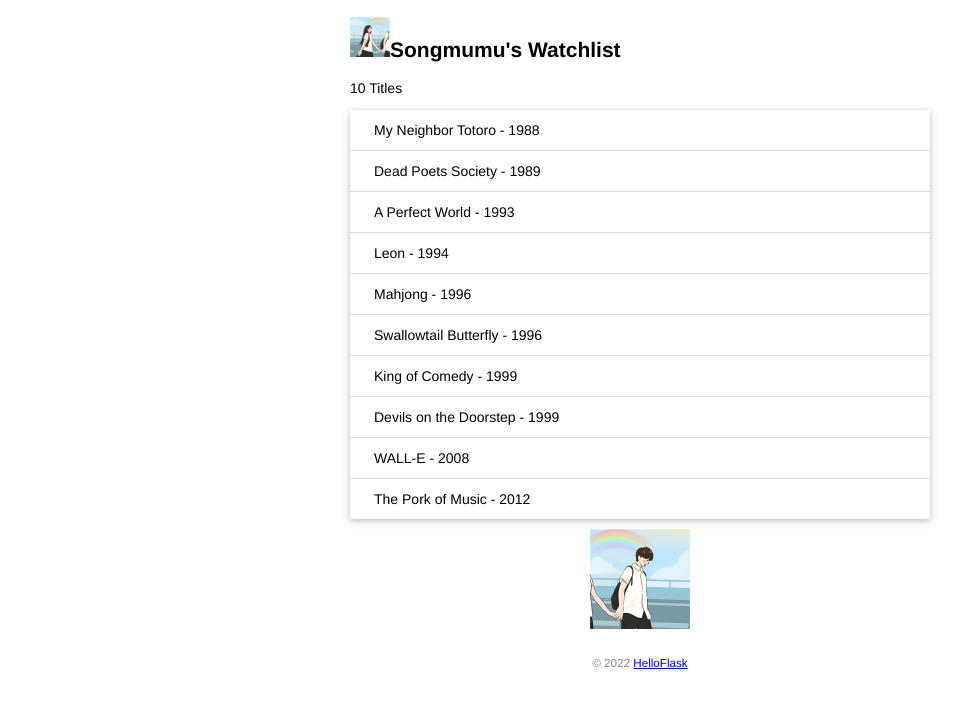
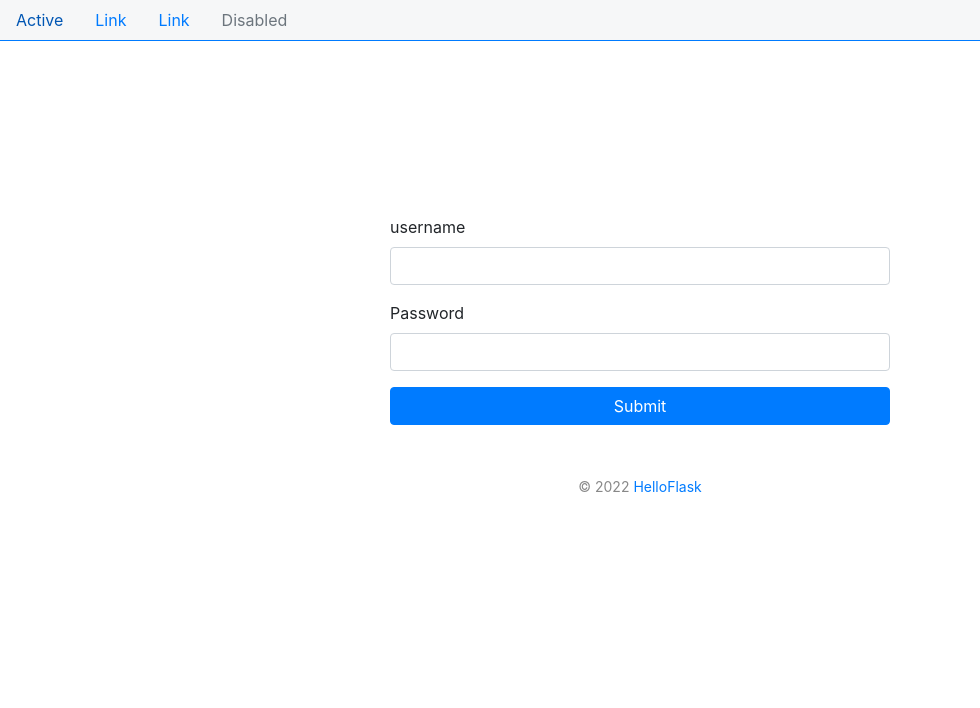
Before and after one commit to songmumu/watchlist, a Flask app: page / in a window 1280 px wide. Shown: the top 708 px of the page, without its empty margins (0-980 px from the left). Run offline with Flask 2, Linux system fonts and the light colour scheme; tables that the repository leaves empty hold one stand-in row (values such as "Sample post"); some libraries are stand-ins or nearby versions.

Commit message:
Add admin

```diff
--- a/app.py
+++ b/app.py
@@ -1,40 +1,81 @@
 from flask import Flask, render_template, request, redirect, url_for
 from markupsafe import escape
-from user import add_user
+from flask_bootstrap import Bootstrap4
+from user import add_user, query_all_user, query_first_user
+from admin import add_admin, query_admin
+
 
 app = Flask(__name__)
 
+bootstrap = Bootstrap4(app)
+if __name__ == '__main__':
+    app.run()
+
+
+"""
+    小程序 api
+"""
 
 @app.route('/user/register', methods=['GET', 'POST'])
-def login():
+def user_register():
     if request.method == 'POST':
         nickname = request.form.get('nickname')
-        phone = int(request.form.get('phone'))
+        openID = request.form.get('openID')
         password = request.form.get('password')
-        add_user(nickname, password, phone)
-        return render_template('login_success.html', name=nickname, phone=phone)
+        add_user(nickname, openID, password)
+        return {'msg': 'success'}, 200
+
+@app.route('/user/login', methods=['POST'])
+def user_login():
+    if request.method == 'POST':
+        nickname = request.form.get('nickname')
+        login(nickname)
 
 
-@app.route('/')
+"""
+后台管理系统 api
+"""
+@app.route('/', methods=['GET', 'POST'])
 def index():
-    return render_template('index.html', name=name, movies=movies)
+    if request.method == 'GET':
+        return render_template('login.html')
 
 
-@app.route('/login_success')
-def login_success():
-    return render_template('login_success.html')
+@app.route('/admin/login', methods=['GET', 'POST'])
+def admin_login():
+    if request.method == 'GET':
+        return render_template('login.html')
+
+@app.route('/admin/to_register', methods=['GET', 'POST'])
+def admin_to_login():
+    if request.method == 'POST':
+        username = request.form.get('username')
+        password = request.form.get('password')
+        add_admin(username, password)
+        return {'msg': 'success'}, 200
 
 
-name = 'Songmumu'
-movies = [
-    {'title': 'My Neighbor Totoro', 'year': '1988'},
-    {'title': 'Dead Poets Society', 'year': '1989'},
-    {'title': 'A Perfect World', 'year': '1993'},
-    {'title': 'Leon', 'year': '1994'},
-    {'title': 'Mahjong', 'year': '1996'},
-    {'title': 'Swallowtail Butterfly', 'year': '1996'},
-    {'title': 'King of Comedy', 'year': '1999'},
-    {'title': 'Devils on the Doorstep', 'year': '1999'},
-    {'title': 'WALL-E', 'year': '2008'},
-    {'title': 'The Pork of Music', 'year': '2012'},
-]
+@app.route('/admin/to_login', methods=['GET', 'POST'])
+def admin_to_register():
+    if request.method == 'POST':
+        username = escape(request.form.get('username')).striptags()
+        password = escape(request.form.get('password')).striptags()
+        db_username = query_admin(username).username
+        db_password = query_admin(username).password
+        return {'msg': db_username ,'msg2': db_password }, 200
+
+
+
+
+
+# 对于多个模板内都需要使用的变量，可以使用app.context_processor 装饰器注册一个模板上下文处理函数，这个函数返回的变量（以字典键值对的形式）将会统一注入到每一个模板的上下文环境中，因此可以在模板中直接使用
+@app.context_processor
+def inject_user():
+    username= query_first_user().nickname
+    return dict(username=username) #需要返回字典，等同于 return {'user', user}
+
+
+# app.errorhandler()装饰器注册一个错误的处理函数，当发生404错误时，这个函数就会被触发
+@app.errorhandler(404)
+def page_not_found(e):
+    return render_template('404.html'), 404
--- a/static/style.css
+++ b/static/style.css
@@ -1,9 +1,14 @@
 /* 页面整体 */
 body {
     margin: auto;
-    max-width: 580px;
-    font-size: 14px;
+    width: 100%;
+    font-size: 16px;
     font-family: Helvetica, Arial, sans-serif;
+}
+
+/* 中间部分 */
+.content {
+    padding: 20px;
 }
 
 /* 页脚 */
@@ -14,35 +19,7 @@ footer {
     padding: 10px;
 }
 
-/* 头像 */
-.avatar {
-    width: 40px;
+.nav {
+    border-bottom: 1px solid #007bff;
+    background-color: #f6f7f8;
 }
-
-/* 电影列表 */
-.movie-list {
-    list-style-type: none;
-    padding: 0;
-    margin-bottom: 10px;
-    box-shadow: 0 2px 5px 0 rgba(0, 0, 0, 0.16), 0 2px 10px 0 rgba(0, 0, 0, 0.12);
-}
-
-.movie-list li {
-    padding: 12px 24px;
-    border-bottom: 1px solid #ddd;
-}
-
-.movie-list li:last-child {
-    border-bottom:none;
-}
-
-.movie-list li:hover {
-    background-color: #f8f9fa;
-}
-
-/* 龙猫图片 */
-.totoro {
-    display: block;
-    margin: 0 auto;
-    height: 100px;
-}
--- /dev/null
+++ b/static/style/login.css
@@ -0,0 +1,4 @@
+.form {
+    width: 500px;
+    margin: 150px auto 0;
+}
--- /dev/null
+++ b/templates/404.html
@@ -0,0 +1,4 @@
+{% extends 'base.html' %}
+{% block content %}
+  <h2>Page Not Found - {{ username }} <span><a href="{{ url_for('index') }}">Go Back</a></span></h2>
+{% endblock %}
--- /dev/null
+++ b/templates/base.html
@@ -0,0 +1,30 @@
+<!DOCTYPE html>
+<html lang="en">
+<head>
+    {% block head %}
+    <meta charset="UTF-8">
+    <meta name="viewport" content="width=device-width, initial-scale=1.0">
+    <title>{{ username }}'s Watchlist</title>
+    <link rel="icon" href="{{ url_for('static', filename='favicon.ico') }}">
+    <link rel="stylesheet" href="{{ url_for('static', filename='style.css') }}" type="text/css">
+    {% block style %} {% endblock %}
+    {{ bootstrap.load_css() }}
+    {% endblock %}
+</head>
+<body>
+<nav class="nav">
+    <a class="nav-link active" href="{{ url_for('index') }}">Active</a>
+    <a class="nav-link" href="#">Link</a>
+    <a class="nav-link" href="#">Link</a>
+    <a class="nav-link disabled">Disabled</a>
+</nav>
+<content class="content">
+    {% block content %} {% endblock %}
+</content>
+<footer>
+    <small>&copy; 2022 <a href="http://helloflask.com/book/3">HelloFlask</a></small>
+</footer>
+{% block javascript %} {% endblock %}
+{{ bootstrap.load_js() }}
+</body>
+</html>
--- a/templates/index.html
+++ b/templates/index.html
@@ -1,25 +1,12 @@
-<!DOCTYPE html>
-<html lang="en">
-<head>
-    <meta charset="UTF-8">
-    <title>{{ name }}'s Watchlist</title>
-    <link rel="icon" href="{{ url_for('static', filename='favicon.ico') }}">
-    <link rel="stylesheet" href="{{ url_for('static', filename='style.css') }}" type="text/css">
-</head>
-<body>
-    <h2>
-        <img alt="Avatar" class="avatar" src="{{ url_for('static', filename='images/1.jpg') }}">{{ name }}'s Watchlist
-    </h2>
-    {# 使用 length 过滤器获取 movies 变量的长度 #}
-    <p>{{ movies|length }} Titles</p>
-    <ul class="movie-list">
-        {% for movie in movies %} {# 迭代 movies 变量 #}
-        <li>{{ movie.title }} - {{ movie.year }}</li> {# 等同于 movie['title'] #}
-        {% endfor %}    {# 使用 endfor 标签结束 for 语句 #}
-    </ul>
-    <img alt="Walking Totoro" class="totoro" src="{{ url_for('static', filename='images/2.jpg') }}">
-    <footer>
-        <small>&copy; 2022 <a href="http://helloflask.com/book/3">HelloFlask</a></small>
-    </footer>
-</body>
-</html>
+{% extends 'base.html' %}
+
+{% block content %}
+{# 使用 length 过滤器获取 movies 变量的长度 #}
+<p>{{ users|length }} Titles</p>
+<ul class="movie-list">
+    {% for user in users %} {# 迭代 movies 变量 #}
+    <li>{{ user.id }} - {{ user.nickname }} - {{ user.phone }}</li> {# 等同于 movie['title'] #}
+    {% endfor %}    {# 使用 endfor 标签结束 for 语句 #}
+</ul>
+<img alt="Walking Totoro" class="totoro" src="{{ url_for('static', filename='images/2.jpg') }}">
+{% endblock %}
--- /dev/null
+++ b/templates/login.html
@@ -0,0 +1,23 @@
+{%extends 'base.html' %}
+
+{% block style %}
+  <link rel="stylesheet" href="{{ url_for('static', filename='style/login.css') }}" href="style.css">
+{% endblock %}
+
+{% block content %}
+    <form class="form" action="/admin/to_login" enctype="multipart/form-data" method="post">
+      <div class="form-group">
+        <label for="exampleInputEmail1">username</label>
+        <input type="text" name="username" class="form-control" id="username">
+      </div>
+      <div class="form-group">
+        <label for="exampleInputPassword1">Password</label>
+        <input type="password" name="password" class="form-control" id="exampleInputPassword1">
+      </div>
+      <button type="submit" class="btn btn-primary btn-block">Submit</button>
+    </form>
+{% endblock %}
+
+{% block javascript %}
+<script src="{{ url_for('static', filename='javascript/login.js') }}"></script>
+{% endblock %}
--- a/user.py
+++ b/user.py
@@ -5,12 +5,22 @@ session = DBSession()
 
 
 # 添加新用户
-def add_user(nickname, password, phone):
+def add_user(nickname, openID, password):
     # 创建新 User 对象
-    new_user = User(nickname=nickname, password=password, phone=phone)
+    new_user = User(nickname=nickname, openID=openID, password=password)
     # 添加到 session
     session.add(new_user)
     # 提交并保存到数据库
     session.commit()
     # 关闭session
     session.close()
+
+# 查询所有用户
+def query_all_user():
+    users = session.query(User).all()
+    return users
+
+# 查询第一个用户
+def query_first_user():
+    first_user = session.query(User).first()
+    return first_user
```
Also changed, not shown: admin.py (added, +19 -0 lines), database.py (+13 -2 lines), templates/login_success.html (deleted, +0 -10 lines), static/javascript/login.js (added), 1 other file.
